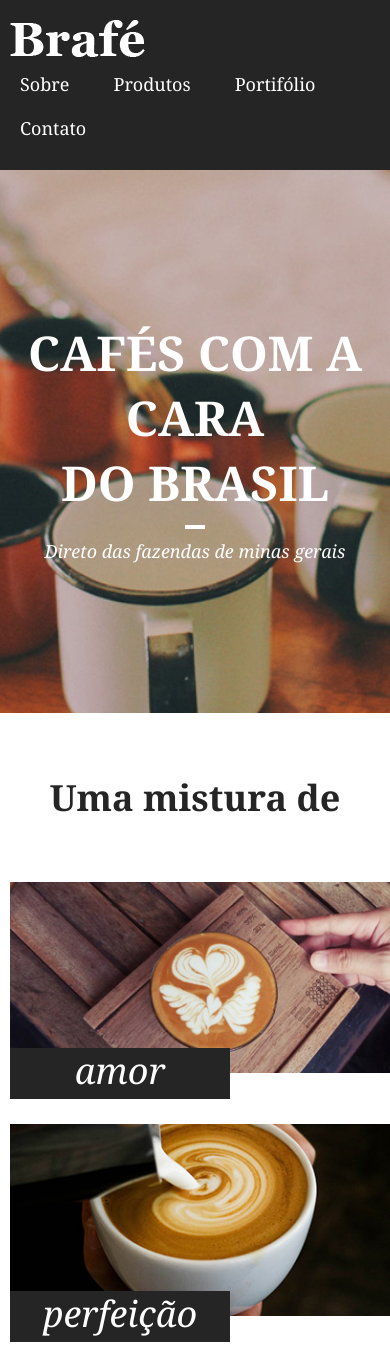
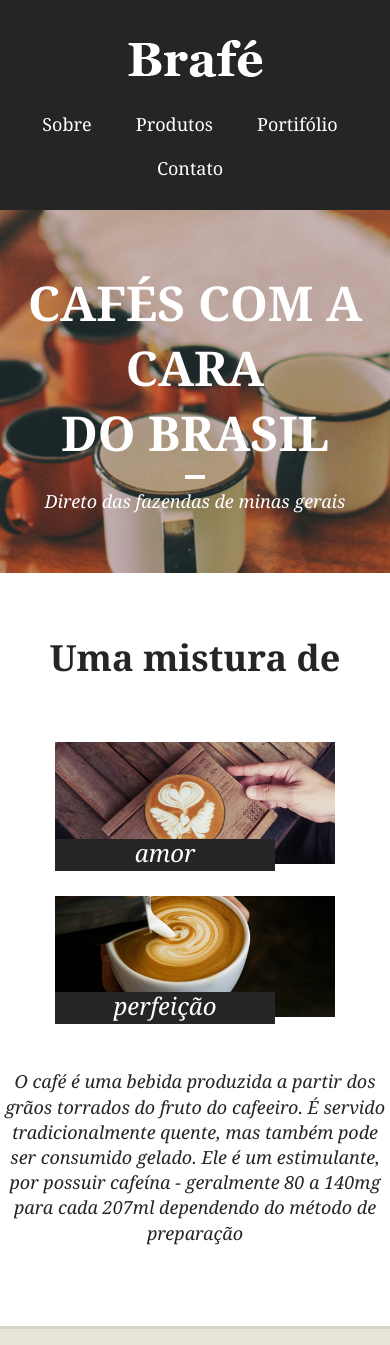
Before and after one commit to Rafadcosta/brafe-projeto, a plain HTML site: page index.html in a window 390 px wide. Shown: the top 1345 px of the page. Drawn offline with Linux system fonts and the light colour scheme.

Commit message:
responsive css part 1

```diff
--- a/css/style.css
+++ b/css/style.css
@@ -11,6 +11,15 @@ body {
 *{
     box-sizing: border-box;
 }
+
+/*
+    Breakpoints
+    960
+    740
+*/
+
+
+
 
 /* Menu */
 .menu{
@@ -52,6 +61,22 @@ a.menu-logo{
     font-size: 1.125em;
 }
 
+@media only screen and (max-width: 739px){
+    .menu-nav{
+        float: none;
+        clear: both;
+        text-align: center;
+    }
+
+    a.menu-logo{
+        float: none;
+        clear: both;
+        position: relative;
+        text-align: center;
+        margin: 20px 0;
+    }
+}
+
 .intro{
     background: url('../img/bg-intro.jpg') no-repeat center center;
     background-size: cover;
@@ -77,6 +102,12 @@ a.menu-logo{
 .intro p {
     font-style: italic;
     font-size: 1.125em;
+}
+
+@media only screen and (max-width: 739px){
+    .intro{
+        padding: 60px 0;
+    }
 }
 
 .sobre{
@@ -133,6 +164,33 @@ a.menu-logo{
     margin: 20px auto;
     max-width: 460px;
 }
+
+
+@media only screen and (min-width: 740px) and (max-width:980px) {
+    .sobre-container{
+        max-width: 720px;
+    }
+
+    .sobre-item {
+        width: 340px;
+    }
+}
+
+@media only screen and (max-width: 739px){
+    .sobre-container{
+        max-width: 300px;
+    }
+
+    .sobre-item {
+        max-width: 100%;
+    }
+
+    .sobre-item h3{
+        font-size: 1.5em;
+        padding: 2px 0 6px 0;
+    }
+}
+
 
 .produtos{
     background: #e7e4d8;
@@ -206,6 +264,26 @@ h2.produtos-mineiro::before{
     text-align: center;
     padding: 15px 0;
     margin: 20px auto 0 auto;
+}
+
+@media only screen and (min-width: 740px) and (max-width:980px) {
+    .produtos-container{
+        max-width: 720px;
+    }
+
+    .produtos-item {
+        width: 220px;
+    }
+}
+
+@media only screen and (max-width: 739px){
+    .produtos-container{
+        max-width: 300px;
+    }
+
+    .produtos-item {
+        max-width: 100%;
+    }
 }
 
 .locais{
```
